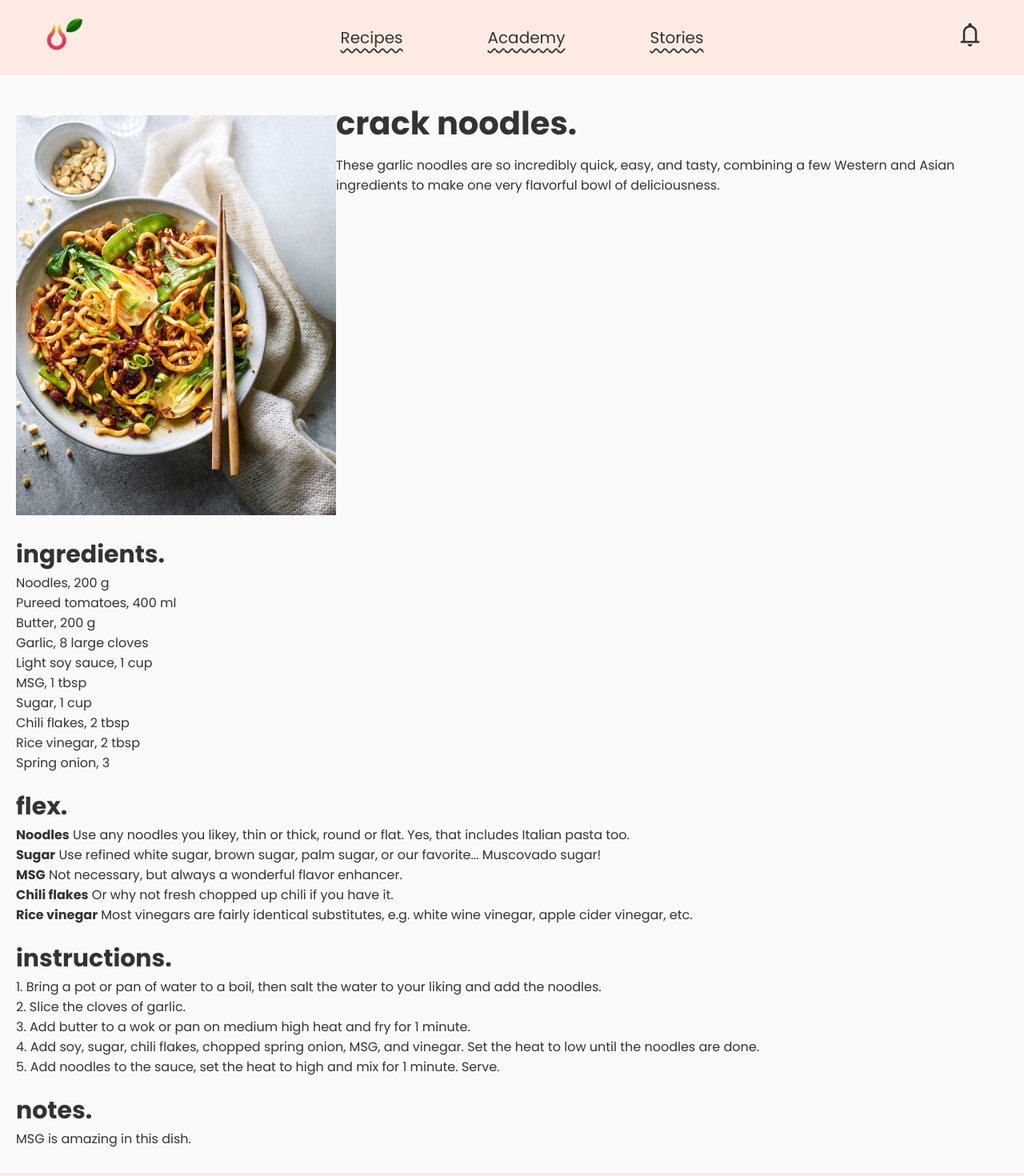
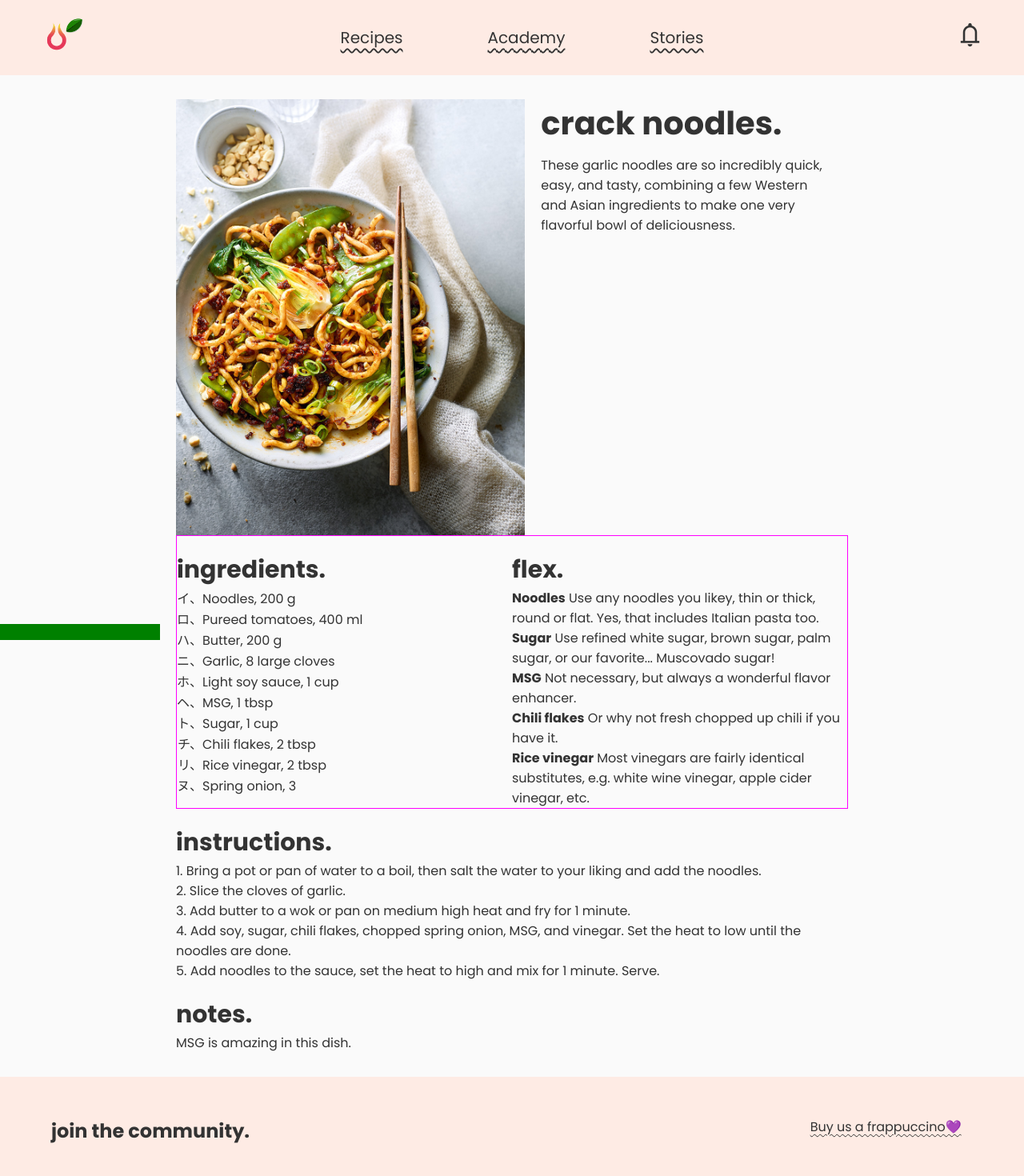
Before and after one commit to FredrikRidderfalk/let-me-feed-you, an Angular app: page /recipe in a window 1280 px wide. Shown: the top 1470 px of the page at 80% size. Built offline with nearby package versions, Linux system fonts and the light colour scheme.

Commit message:
add margins & padding

```diff
--- a/src/app/components/recipe/recipe.component.html
+++ b/src/app/components/recipe/recipe.component.html
@@ -32,7 +32,7 @@
 
     <div class="container__flex">
       <h2 class="flex__title">flex.</h2>
-      <ul class="ingredient-list">
+      <ul class="flex-list">
         <li *ngFor="let flexItem of CrackNoodles.flex" class="flex-item">
           <strong>{{ flexItem.ingredient }}</strong>
           {{ flexItem.substitutes }}
--- a/src/app/components/recipe/recipe.component.sass
+++ b/src/app/components/recipe/recipe.component.sass
@@ -5,7 +5,7 @@ main
     margin-block: rem(30)
 h2
     font-size: rem(30)
-.container__recipe-intro, .container__ingredients-flex, .container__instructions, .container__notes
+.container__recipe-intro__text, .container__ingredients-flex, .container__instructions, .container__notes
     padding-inline: rem(20)
 
 // Recipe intro
@@ -17,31 +17,64 @@ h2
 // Recipe image
 .container__recipe-img
     margin-top: rem(20)
+.recipe-img
+    display: block
+    width: 100%
+
 // Ingredients-flex
-.container__ingredients-flex
 .ingredients__title, .flex__title
     margin-top: rem(20)
+.ingredient-list
+    padding-left: 32px
+.ingredient
+    list-style-type: katakana-iroha
 
 // Instructions
 .container__instructions
     margin-top: rem(20)
-.instructions__title
-    // margin-top: rem(20)
 
 // Notes
 .container__notes
     margin-top: rem(20)
 
-.recipe-img
-    width: 100%
-
 // Media queries
 @media screen and (min-width: 768px)
+    // General
+    main
+        padding-inline: rem(30)
+        margin-inline: auto
+        max-width: 900px
+    .container__ingredients-flex, .container__instructions, .container__notes
+        padding-inline: 0
     .container__recipe-intro
         display: flex
         flex-direction: row-reverse
+        justify-content: flex-end
+        width: 100%
+    .container__recipe-img
+        object-fit: fill
+        margin-top: 0
     .recipe-img
-        width: 400px
+        width: 100%
+        object-fit: fill
+    .container__recipe-intro__text
+        width: 100%
+
+    // Ingredients-flex
+    .container__ingredients-flex
+        display: flex
+        border: 1px solid magenta
+        &::before
+            content: ""
+            bottom: 0
+            left: 0
+            position: absolute
+            width: 200px
+            height: 20px
+            color: magenta
+            background-color: green
+    .container__ingredients, .container__flex
+        width: 50%
 
 @media screen and (min-width: 1366px)
     .recipe-img
```
